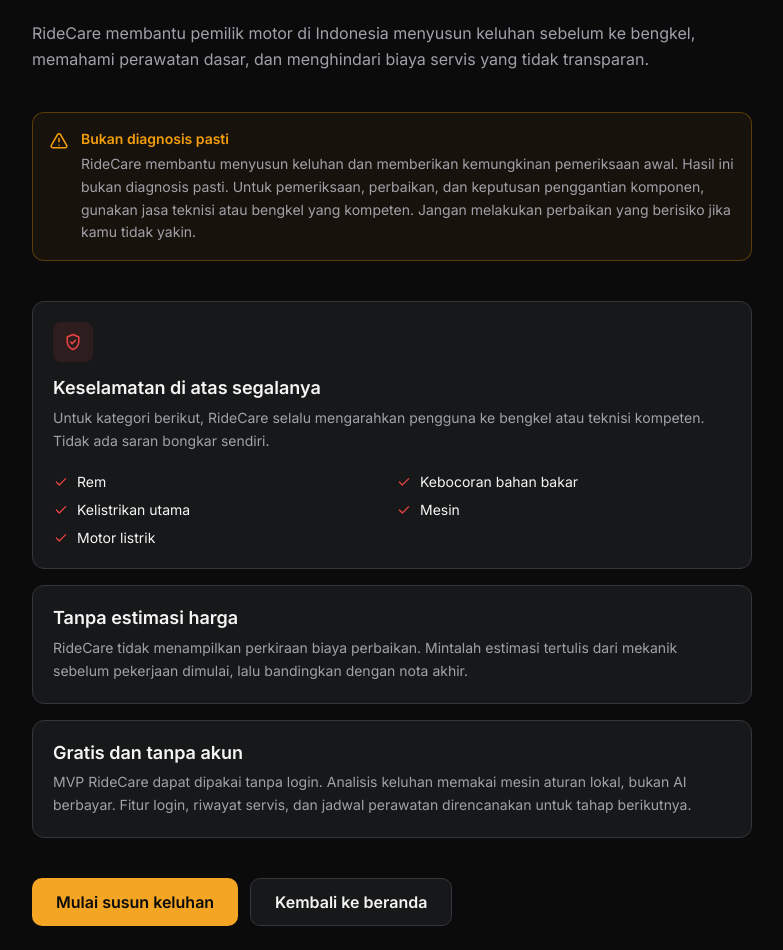
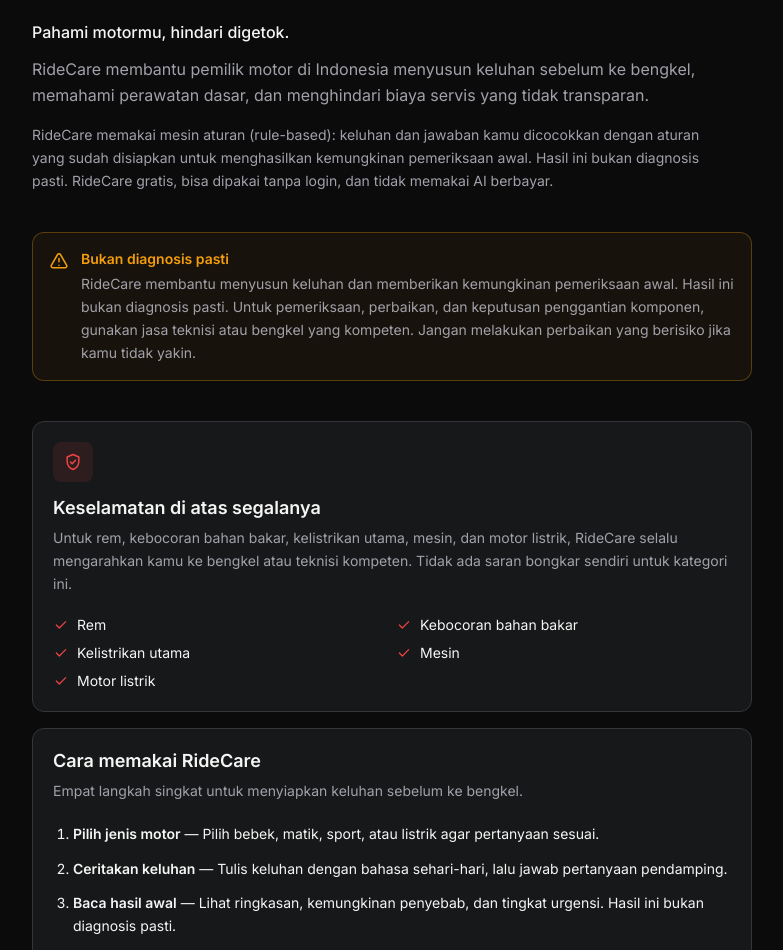
Before and after one commit to ahmadalfarisireal/RideCare, a Next.js app: page /tentang in a window 1280 px wide. Shown: the part 222-1172 px from the top of the page, without its empty margins (248-1031 px from the left). Built offline with nearby package versions, Linux system fonts and the light colour scheme.

Commit message:
Tambah halaman Tentang dan Keselamatan

```diff
--- a/src/app/tentang/page.tsx
+++ b/src/app/tentang/page.tsx
@@ -12,11 +12,41 @@ import {
   CardTitle,
 } from "@/components/ui/card";
 import { CheckIcon, ShieldIcon } from "@/components/ui/icons";
-import { SAFETY_CATEGORIES, SITE } from "@/lib/constants";
+import {
+  SAFETY_CATEGORIES,
+  SAFETY_CATEGORIES_TEXT,
+  SITE,
+} from "@/lib/constants";
 
 export const metadata: Metadata = {
   title: "Tentang dan keselamatan",
 };
+
+const HOW_TO_STEPS = [
+  {
+    title: "Pilih jenis motor",
+    description: "Pilih bebek, matik, sport, atau listrik agar pertanyaan sesuai.",
+    href: "/keluhan",
+  },
+  {
+    title: "Ceritakan keluhan",
+    description:
+      "Tulis keluhan dengan bahasa sehari-hari, lalu jawab pertanyaan pendamping.",
+    href: "/keluhan",
+  },
+  {
+    title: "Baca hasil awal",
+    description:
+      "Lihat ringkasan, kemungkinan penyebab, dan tingkat urgensi. Hasil ini bukan diagnosis pasti.",
+    href: "/hasil",
+  },
+  {
+    title: "Bawa checklist dan pesan ke mekanik",
+    description:
+      "Gunakan checklist anti getok harga dan pesan siap salin untuk mekanik.",
+    href: "/checklist",
+  },
+] as const;
 
 export default function TentangPage() {
   return (
@@ -25,8 +55,17 @@ export default function TentangPage() {
       <h1 className="mt-5 text-3xl font-bold tracking-tight sm:text-4xl">
         {SITE.name}
       </h1>
-      <p className="mt-4 max-w-2xl text-base leading-relaxed text-muted">
+      <p className="mt-4 text-base font-medium text-foreground">
+        {SITE.tagline}
+      </p>
+      <p className="mt-3 max-w-2xl text-base leading-relaxed text-muted">
         {SITE.description}
+      </p>
+      <p className="mt-4 max-w-2xl text-sm leading-relaxed text-muted">
+        RideCare memakai mesin aturan (rule-based): keluhan dan jawaban kamu
+        dicocokkan dengan aturan yang sudah disiapkan untuk menghasilkan
+        kemungkinan pemeriksaan awal. Hasil ini bukan diagnosis pasti. RideCare
+        gratis, bisa dipakai tanpa login, dan tidak memakai AI berbayar.
       </p>
 
       <DisclaimerBanner className="mt-10" />
@@ -39,8 +78,9 @@ export default function TentangPage() {
             </span>
             <CardTitle className="mt-2">Keselamatan di atas segalanya</CardTitle>
             <CardDescription>
-              Untuk kategori berikut, RideCare selalu mengarahkan pengguna ke
-              bengkel atau teknisi kompeten. Tidak ada saran bongkar sendiri.
+              Untuk {SAFETY_CATEGORIES_TEXT}, RideCare selalu mengarahkan kamu
+              ke bengkel atau teknisi kompeten. Tidak ada saran bongkar sendiri
+              untuk kategori ini.
             </CardDescription>
           </CardHeader>
           <CardContent>
@@ -55,6 +95,30 @@ export default function TentangPage() {
                 </li>
               ))}
             </ul>
+          </CardContent>
+        </Card>
+
+        <Card>
+          <CardHeader>
+            <CardTitle>Cara memakai RideCare</CardTitle>
+            <CardDescription>
+              Empat langkah singkat untuk menyiapkan keluhan sebelum ke bengkel.
+            </CardDescription>
+          </CardHeader>
+          <CardContent>
+            <ol className="list-decimal space-y-3 pl-5 text-sm leading-relaxed text-foreground">
+              {HOW_TO_STEPS.map((step) => (
+                <li key={step.href + step.title}>
+                  <Link
+                    href={step.href}
+                    className="font-semibold text-foreground hover:text-accent focus-visible:outline-none focus-visible:ring-2 focus-visible:ring-accent"
+                  >
+                    {step.title}
+                  </Link>{" "}
+                  — {step.description}
+                </li>
+              ))}
+            </ol>
           </CardContent>
         </Card>
 
@@ -86,13 +150,13 @@ export default function TentangPage() {
           Mulai susun keluhan
         </Link>
         <Link
-          href="/"
+          href="/pesan-mekanik"
           className={buttonVariants({
             variant: "secondary",
             size: "lg",
           })}
         >
-          Kembali ke beranda
+          Lihat pesan untuk mekanik
         </Link>
       </div>
     </div>
```
Also changed, not shown: 1 other file (tests, documents, lock files or other folders).
